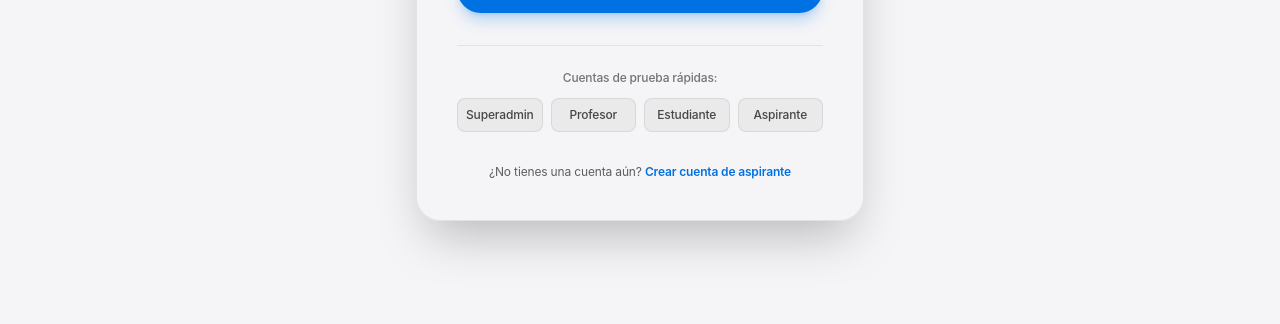
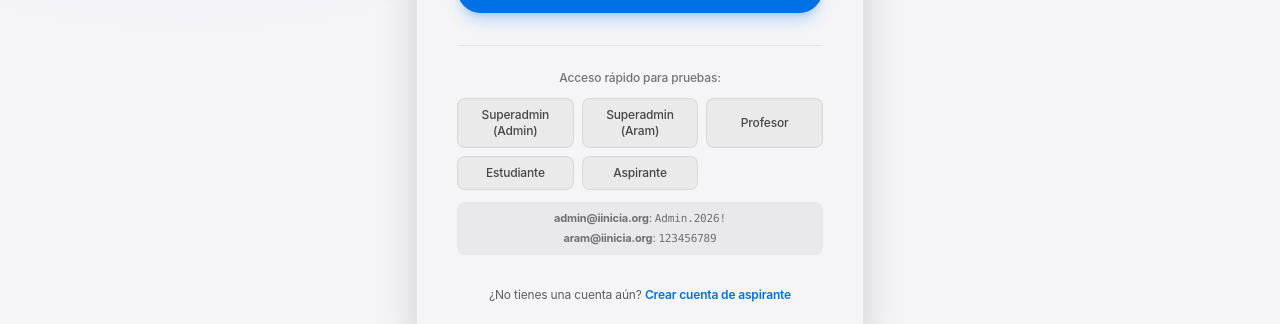
Before and after one commit to AramRivera/iinicia-portal, a Next.js app in the folder apps/web/: page /login in a window 1280 px wide. Shown: the part 493-817 px from the top of the page. Built offline with nearby package versions, Linux system fonts and the light colour scheme; no server answers.

Commit message:
fix(auth): corregir extraccion de token en api.ts, limite de throttler y botones de acceso rapido para superadmin

```diff
--- a/apps/web/src/app/login/page.tsx
+++ b/apps/web/src/app/login/page.tsx
@@ -109,20 +109,30 @@ export default function LoginPage() {
         {/* Demo Fast Fill Buttons for Testing & Grading */}
         <div className="border-t border-border/80 pt-6">
           <p className="text-center text-xs font-medium text-foreground/60">
-            Cuentas de prueba rápidas:
+            Acceso rápido para pruebas:
           </p>
-          <div className="mt-3 grid grid-cols-2 gap-2 sm:grid-cols-4">
+          <div className="mt-3 grid grid-cols-2 gap-2 sm:grid-cols-3">
             <button
               type="button"
               onClick={() => handleQuickLogin('admin@iinicia.org', 'Admin.2026!')}
               className="rounded-lg border border-border bg-foreground/5 px-2 py-2 text-xs font-medium text-foreground/80 hover:border-accent hover:text-accent transition-colors text-center"
+              title="admin@iinicia.org / Admin.2026!"
             >
-              Superadmin
+              Superadmin (Admin)
+            </button>
+            <button
+              type="button"
+              onClick={() => handleQuickLogin('aram@iinicia.org', '123456789')}
+              className="rounded-lg border border-border bg-foreground/5 px-2 py-2 text-xs font-medium text-foreground/80 hover:border-accent hover:text-accent transition-colors text-center"
+              title="aram@iinicia.org / 123456789"
+            >
+              Superadmin (Aram)
             </button>
             <button
               type="button"
               onClick={() => handleQuickLogin('profesor@iinicia.org', 'Docente.2026!')}
               className="rounded-lg border border-border bg-foreground/5 px-2 py-2 text-xs font-medium text-foreground/80 hover:border-accent hover:text-accent transition-colors text-center"
+              title="profesor@iinicia.org / Docente.2026!"
             >
               Profesor
             </button>
@@ -130,6 +140,7 @@ export default function LoginPage() {
               type="button"
               onClick={() => handleQuickLogin('estudiante1@iinicia.org', 'Alumno.2026!')}
               className="rounded-lg border border-border bg-foreground/5 px-2 py-2 text-xs font-medium text-foreground/80 hover:border-accent hover:text-accent transition-colors text-center"
+              title="estudiante1@iinicia.org / Alumno.2026!"
             >
               Estudiante
             </button>
@@ -137,9 +148,14 @@ export default function LoginPage() {
               type="button"
               onClick={() => handleQuickLogin('user3@yopmail.com', '123456789')}
               className="rounded-lg border border-border bg-foreground/5 px-2 py-2 text-xs font-medium text-foreground/80 hover:border-accent hover:text-accent transition-colors text-center"
+              title="user3@yopmail.com / 123456789"
             >
               Aspirante
             </button>
+          </div>
+          <div className="mt-3 rounded-lg bg-foreground/5 p-2 text-center text-[11px] text-foreground/60 space-y-0.5">
+            <div><strong>admin@iinicia.org</strong>: <code>Admin.2026!</code></div>
+            <div><strong>aram@iinicia.org</strong>: <code>123456789</code></div>
           </div>
         </div>
 
--- a/apps/web/src/lib/api.ts
+++ b/apps/web/src/lib/api.ts
@@ -83,8 +83,9 @@ export const authApi = {
       method: 'POST',
       body: JSON.stringify(credentials),
     });
-    if (res.session?.access_token) {
-      setToken(res.session.access_token);
+    const token = res.session?.access_token || (res as any).access_token;
+    if (token) {
+      setToken(token);
     }
     return res;
   },
@@ -100,8 +101,9 @@ export const authApi = {
       method: 'POST',
       body: JSON.stringify(payload),
     });
-    if (res.session?.access_token) {
-      setToken(res.session.access_token);
+    const token = res.session?.access_token || (res as any).access_token;
+    if (token) {
+      setToken(token);
     }
     return res;
   },
```
Also changed, not shown: apps/web/src/types/index.ts (+7 -1 lines), 1 other file (tests, documents, lock files or other folders).
